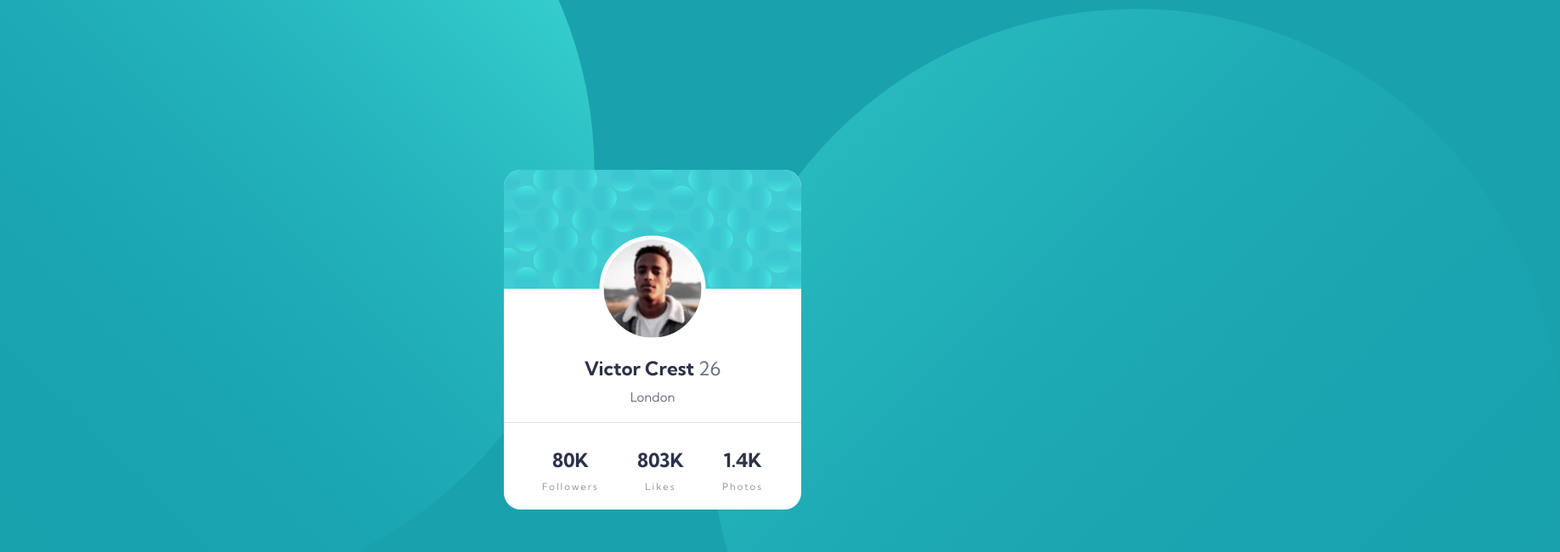
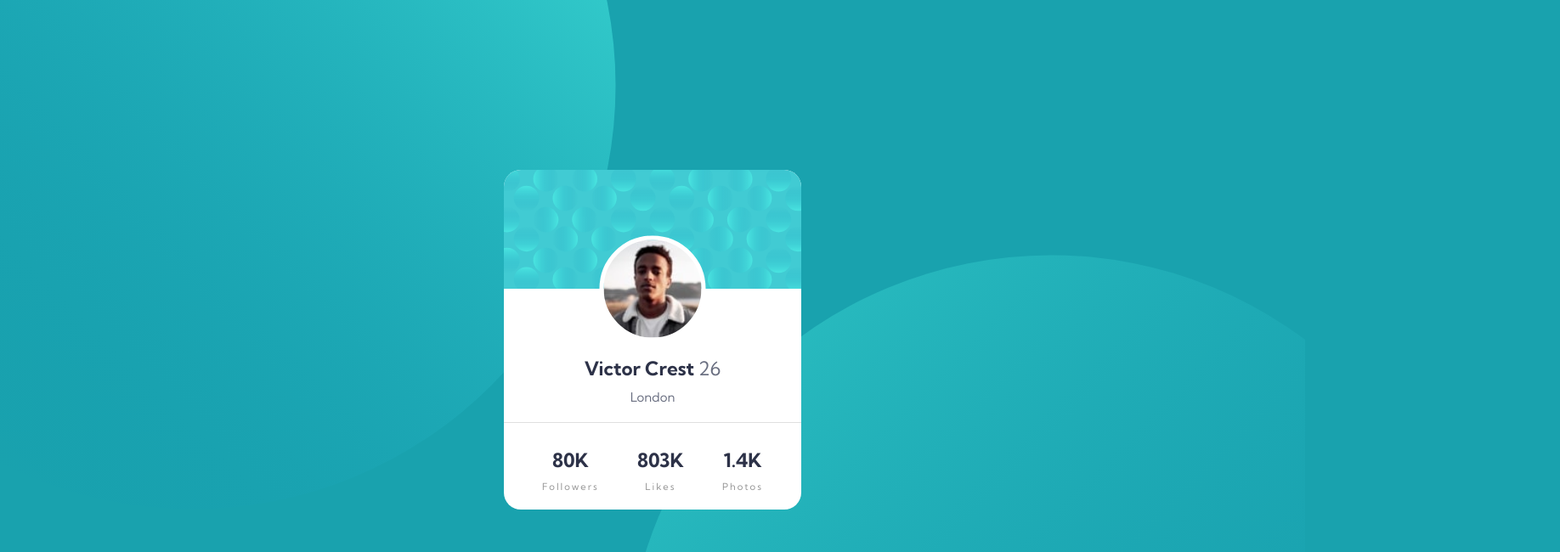
Before and after one commit to amallen1/profile-card-component, a plain HTML site: page index.html in a window 1536 px wide. Shown: the top 650 px of the page at 85% size, 1836 px wide, since content can reach past the window. Drawn offline with Linux system fonts and the light colour scheme.

Commit message:
completed design

```diff
--- a/index.html
+++ b/index.html
@@ -13,11 +13,20 @@
     <title>Frontend Mentor | Profile card component</title>
   </head>
   <body>
-    <div class="circles">
-      <img class="top" src="/images/bg-pattern-top.svg" alt="top circle" />
-      <img class="bottom" src="/images/bg-pattern-bottom.svg" alt="bottom circle" />
-    </div>
     <section>
+      <div class="circles">
+        <img
+        class="top"
+        src="/images/bg-pattern-top.svg"
+        alt="top circle"
+        />
+        <img
+          class="bottom"
+          src="/images/bg-pattern-bottom.svg"
+          alt="bottom circle"
+        />
+      </div>
+
       <div class="card-container">
         <img
           class="card-bg-image"
--- a/styles.scss
+++ b/styles.scss
@@ -20,6 +20,7 @@ $dark-gray: hsl(0, 0%, 59%);
 .attribution {
   font-size: 11px;
   text-align: center;
+  color: white;
 
   a {
     color: hsl(228, 45%, 44%);
@@ -30,7 +31,6 @@ body {
   font-family: "Kumbh Sans", sans-serif;
   background-color: $dark-cyan;
   color: $desaturated-blue;
-
 }
 
 section {
@@ -38,8 +38,6 @@ section {
   display: flex;
   justify-content: center;
   align-items: center;
-
-
 }
 
 .card-container {
@@ -110,47 +108,42 @@ section {
 }
 
 .circles {
+   height: 100vh;
+   width: 100vw;
+   overflow: hidden;
+   position: absolute;
+
   .top,
   .bottom {
     width: 500px;
+    position: absolute;
   }
 
   .top {
-    position: absolute;
     top: -250px;
-    left: -275px;
+    left: -300px;
   }
 
   .bottom {
-    position: absolute;
     bottom: -210px;
     right: -300px;
   }
 }
 
-@media (min-width: 1440px) {
-  body {
-    // overflow: hidden;
-    // position: relative;
-    //height: 100vh;
-  }
-   .section {
-
-   }
-
+@media (min-width: 1000px) {
   .circles {
     .top, .bottom{
       width: 1000px;
     }
 
     .top {
-      top: -300px;
-      left: -300px;
+      top: -400px;
+      left: -275px;
     }
 
     .bottom {
-      bottom: -210px;
-      right: -300px;
+      bottom: -500px;
+      right: -200px;
     }
   }
 }
```
Also changed, not shown: styles.css, 1 other file.
